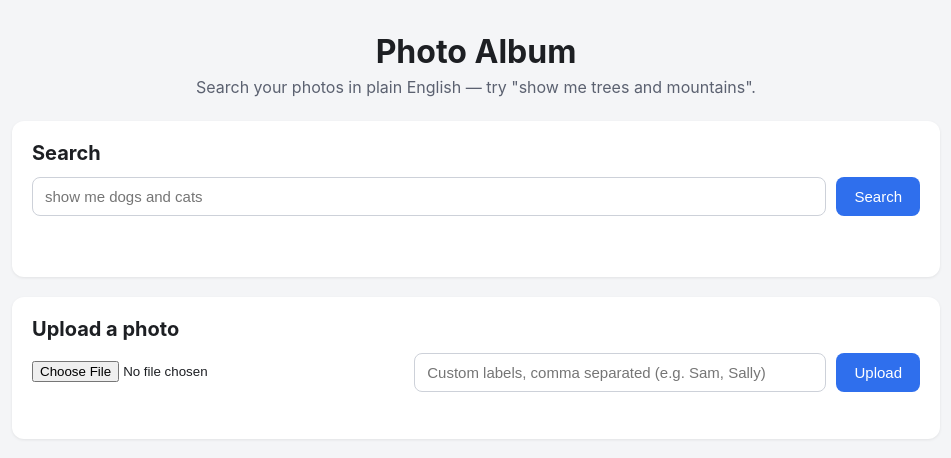
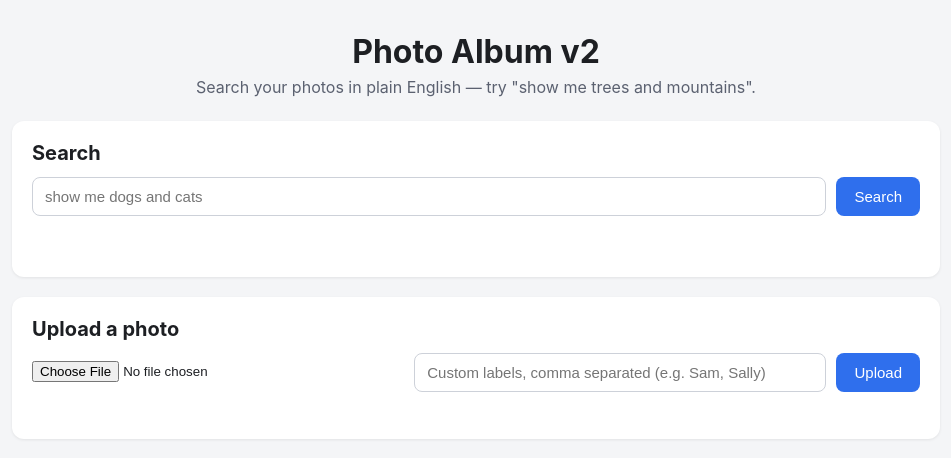
Before and after one commit to KavyaMukewar/photo-album-search, a plain HTML site: page front-end/index.html in a window 1280 px wide. Shown: the whole page, without its empty margins (164-1115 px from the left). Drawn offline with Linux system fonts and the light colour scheme.

Commit message:
Update header title to 'Photo Album v2'

```diff
--- a/front-end/index.html
+++ b/front-end/index.html
@@ -8,7 +8,7 @@
 </head>
 <body>
   <header>
-    <h1>Photo Album</h1>
+    <h1>Photo Album v2</h1>
     <p class="sub">Search your photos in plain English &mdash; try "show me trees and mountains".</p>
   </header>
 
```
